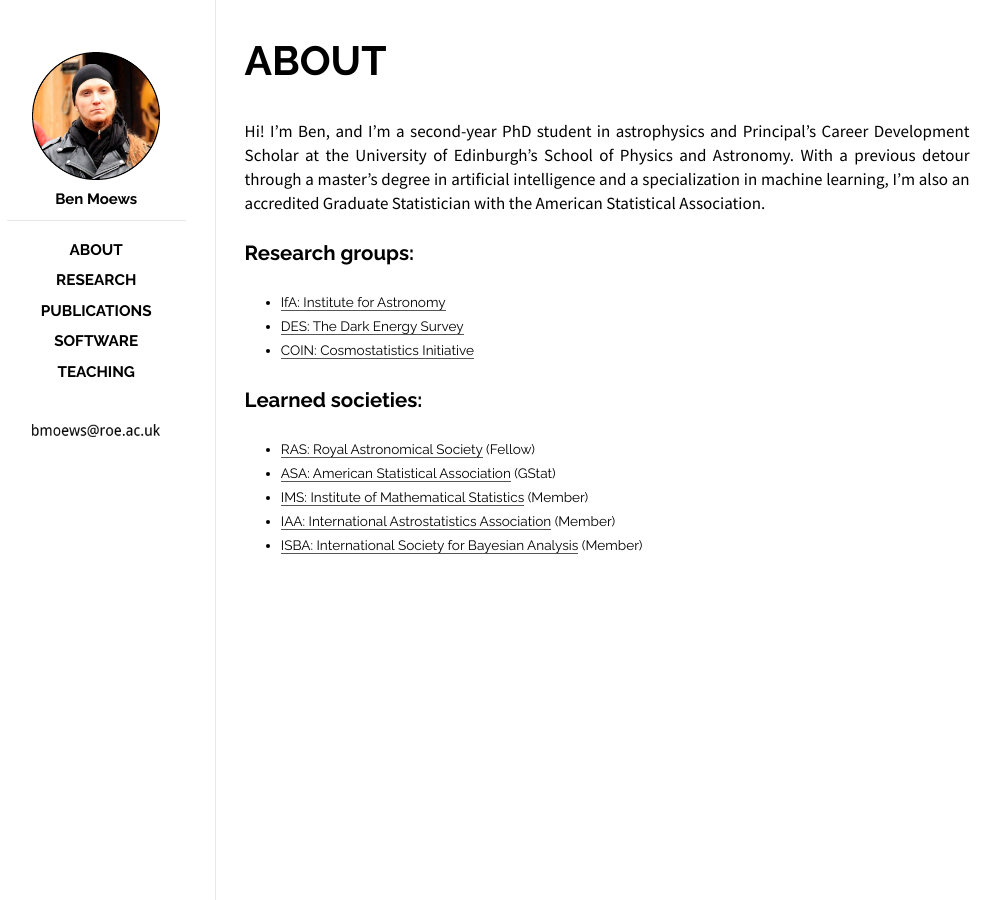
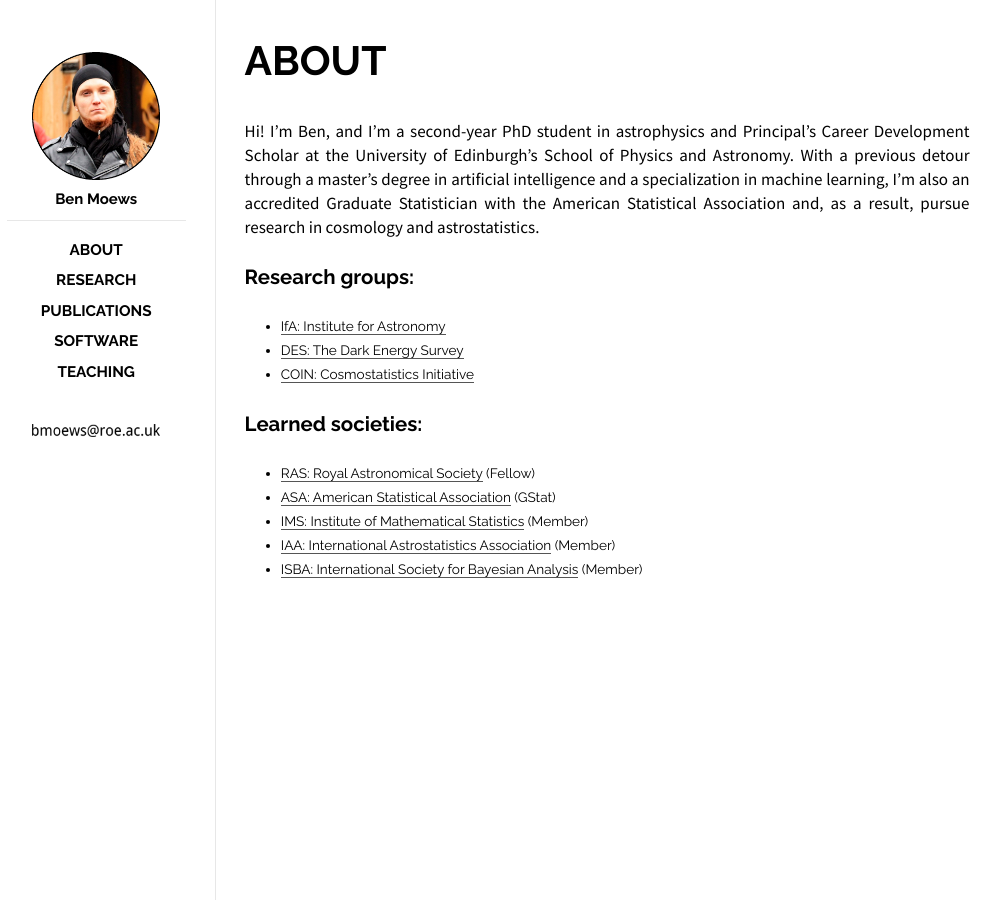
Before and after one commit to moews/moews.github.io, a Jekyll site: the page built from _posts/2017-03-27-about.md, in a window 1280 px wide. Shown: the whole page, without its empty margins (143-1144 px from the left). Built offline with Jekyll 4.4.1, drawn with Linux system fonts in a browser that asks for light colours.

Commit message:
Update 2017-03-27-about.md

```diff
--- a/_posts/2017-03-27-about.md
+++ b/_posts/2017-03-27-about.md
@@ -7,7 +7,7 @@
 ---
 
 <br>
-Hi! I'm Ben, and I'm a second-year PhD student in astrophysics and Principal's Career Development Scholar at the University of Edinburgh's School of Physics and Astronomy. With a previous detour through a master's degree in artificial intelligence and a specialization in machine learning, I'm also an accredited Graduate Statistician with the American Statistical Association.
+Hi! I'm Ben, and I'm a second-year PhD student in astrophysics and Principal's Career Development Scholar at the University of Edinburgh's School of Physics and Astronomy. With a previous detour through a master's degree in artificial intelligence and a specialization in machine learning, I'm also an accredited Graduate Statistician with the American Statistical Association and, as a result, pursue research in cosmology and astrostatistics.
 
 ## Research groups:
 
```
